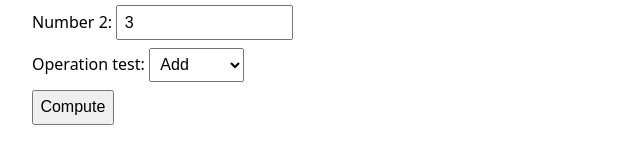
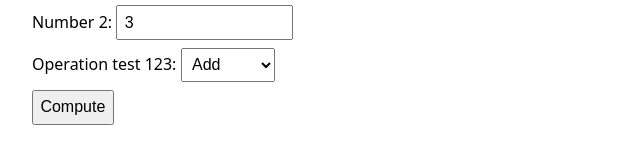
Before and after one commit to jmiguelcheq/calculator-demo-jenkins, a plain HTML site: page docs/index.html in a window 1280 px wide. Shown: the part 193-336 px from the top of the page, without its empty margins (0-640 px from the left). Drawn offline with Linux system fonts and the light colour scheme.

Commit message:
new update

```diff
--- a/docs/index.html
+++ b/docs/index.html
@@ -19,7 +19,7 @@
     <div class="row"><label>Number 1: <input id="a" type="number" value="2" step="any"></label></div>
     <div class="row"><label>Number 2: <input id="b" type="number" value="3" step="any"></label></div>
     <div class="row">
-      <label>Operation test:
+      <label>Operation test 123:
         <select id="op">
           <option value="add" selected>Add</option>
           <option value="sub">Subtract</option>
```
